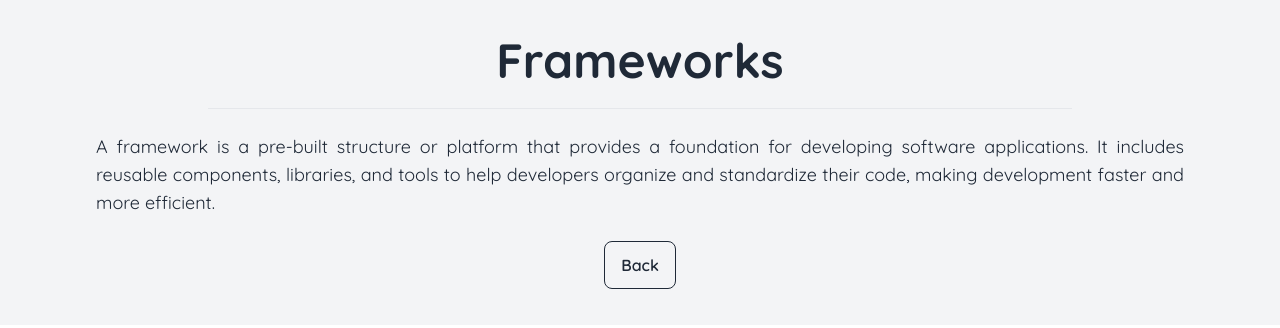
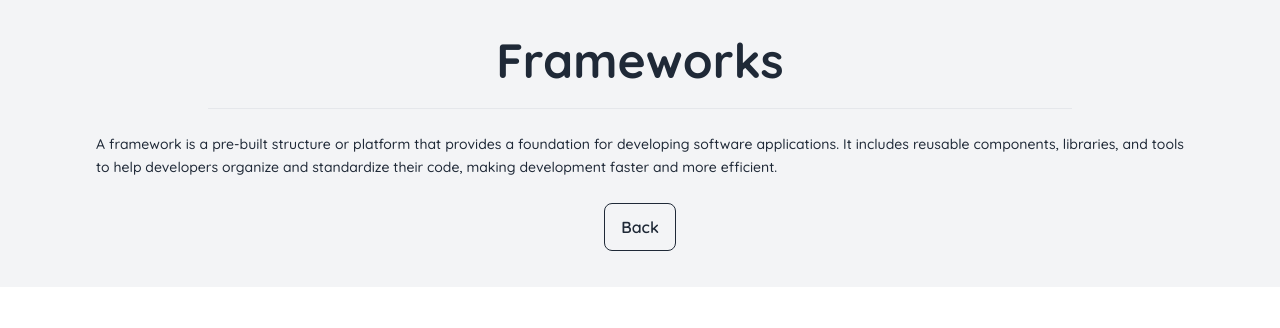
Before and after one commit to thealihamza04/CodeSphere, a React (Vite) app: page /Frameworks in a window 1280 px wide. Shown: the top 328 px of the page. Built offline with nearby package versions, Linux system fonts and the light colour scheme.

Commit message:
change toollib and frameworks page heading and def's style

```diff
--- a/src/Components/Frameworks.jsx
+++ b/src/Components/Frameworks.jsx
@@ -1,7 +1,6 @@
-import React, { useEffect } from 'react';
-import Card from './cards/Card';
-import { Link, useLocation } from 'react-router-dom';
-
+import React, { useEffect } from "react";
+import Card from "./cards/Card";
+import { Link, useLocation } from "react-router-dom";
 
 const ProgLan = () => {
   const location = useLocation();
@@ -11,19 +10,26 @@ const ProgLan = () => {
     window.scrollTo(0, 0);
   }, []);
 
-
-    const def = "A framework is a pre-built structure or platform that provides a foundation for developing software applications. It includes reusable components, libraries, and tools to help developers organize and standardize their code, making development faster and more efficient.";
+  const def =
+    "A framework is a pre-built structure or platform that provides a foundation for developing software applications. It includes reusable components, libraries, and tools to help developers organize and standardize their code, making development faster and more efficient.";
 
   return (
     <>
       <div className="py-9 px-4 space-y-6 bg-gray-100">
-                <h1 className="text-center text-3xl md:text-5xl font-bold">Frameworks</h1>
+        <h1 className="text-center text-3xl sm:text-4xl md:text-5xl font-sans font-extrabold text-gray-800">
+          Frameworks
+        </h1>
         <div className="px-4 md:px-48">
           <hr />
         </div>
-                <p className="px-4 md:px-20 text-sm md:text-lg text-justify">{def}</p>
+        <p className="px-4 md:px-20 text-sm font-medium text-justify leading-relaxed">
+          {def}
+        </p>
         <div className="flex justify-center mt-8">
-                    <Link className="btn btn-outline no-animation text-sm md:text-base" to="/">
+          <Link
+            className="btn btn-outline no-animation text-sm md:text-base"
+            to="/"
+          >
             Back
           </Link>
         </div>
--- a/src/Components/Tool_Lib.jsx
+++ b/src/Components/Tool_Lib.jsx
@@ -1,8 +1,7 @@
-import React, { useEffect } from 'react';
-import Tool_Lib_Card from './cards/Tool_Lib_Card';
-import { useLocation } from 'react-router-dom';
+import React, { useEffect } from "react";
+import Tool_Lib_Card from "./cards/Tool_Lib_Card";
+import { useLocation } from "react-router-dom";
 import { Link } from "react-router-dom";
-
 
 const Tool_Lib = () => {
   const location = useLocation();
@@ -10,15 +9,17 @@ const Tool_Lib = () => {
   const { Libraries } = location.state || { Libraries: [] }; // Handle if no state is passed
   const { ReturnIT } = location.state || { ReturnIT: [] };
 
-
   useEffect(() => {
     window.scrollTo(0, 0);
   }, []);
 
   let printIt = [];
   let heading = "";
-  let toolDef = "Framework tools are software frameworks that provide developers with a structured foundation and pre-built components to build applications more efficiently. These tools often include libraries, templates, and best practices that streamline the development process.";
-  let LibDef = "A framework's library refers to a collection of pre-written, reusable code or functions that a framework depends on or integrates with to provide specific functionalities. Libraries within a framework offer tools or utilities to perform common tasks like data manipulation, API calls, or user interface rendering.";
+  let toolDef =
+    "Framework tools are software frameworks that provide developers with a structured foundation and pre-built components to build applications more efficiently. These tools often include libraries, templates, and best practices that streamline the development process.";
+
+  let LibDef =
+    "A framework's library refers to a collection of pre-written, reusable code or functions that a framework depends on or integrates with to provide specific functionalities. Libraries within a framework offer tools or utilities to perform common tasks like data manipulation, API calls, or user interface rendering.";
   let def = "";
 
   if (tools !== undefined) {
@@ -35,11 +36,15 @@ const Tool_Lib = () => {
     <>
       <>
         <div className="py-9 px-4 pd:px-10 space-y-6 bg-gray-100">
-          <h1 className="text-center text-3xl md:text-5xl font-bold">{heading}</h1>
+          <h1 className="text-center text-3xl sm:text-4xl md:text-5xl font-sans font-extrabold text-gray-800">
+            {heading}
+          </h1>
           <div className="px-4 md:px-48">
             <hr />
           </div>
-          <p className="px-4 md:px-20 text-sm md:text-lg text-justify">{def}</p>
+          <p className="px-4 md:px-20 text-sm font-medium text-justify leading-relaxed">
+            {def}
+          </p>
 
           <div className="flex justify-center mt-6">
             <Link
@@ -50,9 +55,7 @@ const Tool_Lib = () => {
               Back
             </Link>
           </div>
-
         </div>
-
 
         <div className="flex flex-wrap gap-4 justify-center items-center px-4 md:px-10">
           {printIt.map((Item, index) => (
@@ -67,6 +70,6 @@ const Tool_Lib = () => {
       </>
     </>
   );
-}
+};
 
 export default Tool_Lib;
```
Lines whose indentation alone changed are shown as unchanged.
